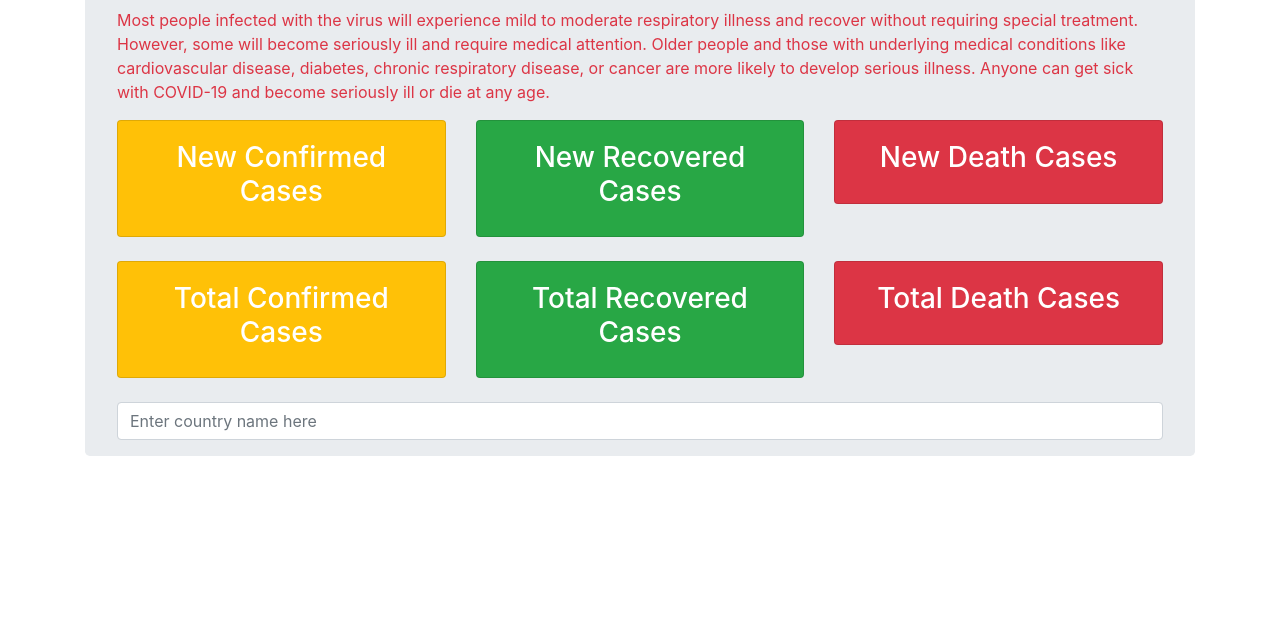
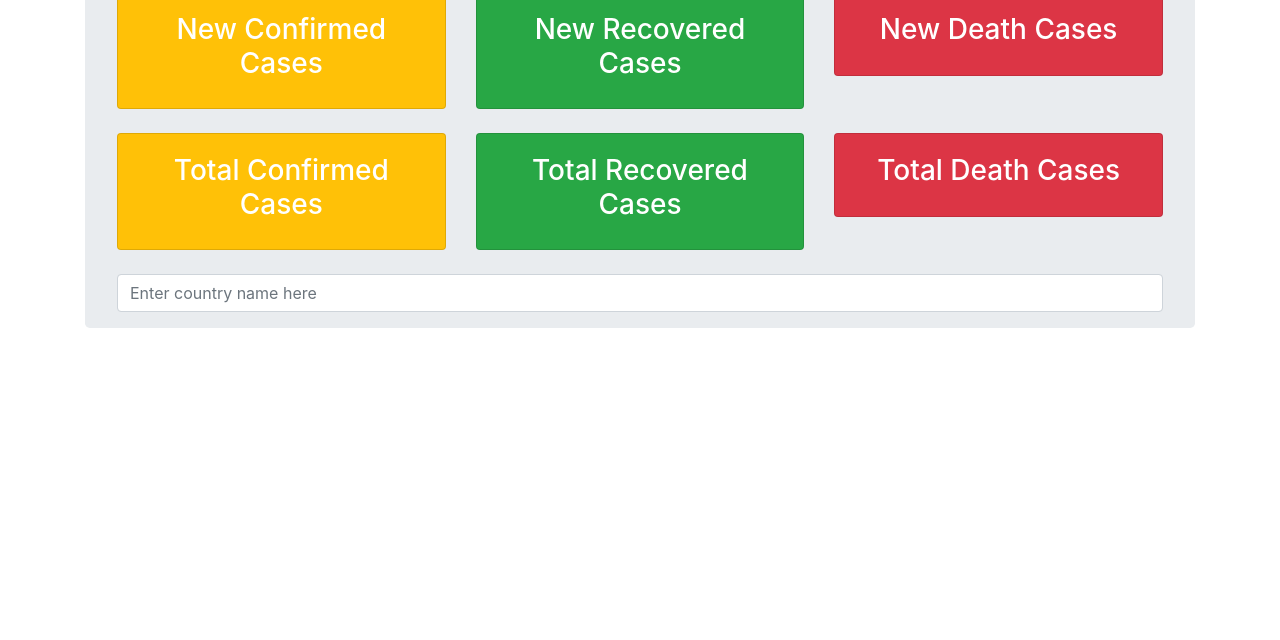
Before and after one commit to HarshParmar25/covid-19-tracker, a plain HTML site: page index.html in a window 1280 px wide. Shown: the part 160-800 px from the top of the page. Drawn offline with nearby package versions, Linux system fonts and the light colour scheme; no server answers.

Commit message:
Update index.html

```diff
--- a/index.html
+++ b/index.html
@@ -52,15 +52,7 @@
     <div class="container">
       <div class="jumbotron py-3">
         <h1 class="text-center">{{title}}</h1>
-        <p class="pt-3 text-danger">
-          Most people infected with the virus will experience mild to moderate
-          respiratory illness and recover without requiring special treatment.
-          However, some will become seriously ill and require medical attention.
-          Older people and those with underlying medical conditions like
-          cardiovascular disease, diabetes, chronic respiratory disease, or
-          cancer are more likely to develop serious illness. Anyone can get sick
-          with COVID-19 and become seriously ill or die at any age.
-        </p>
+
         <!--   all data -->
         <div class="row text-center">
           <div class="col-md-4">
```
